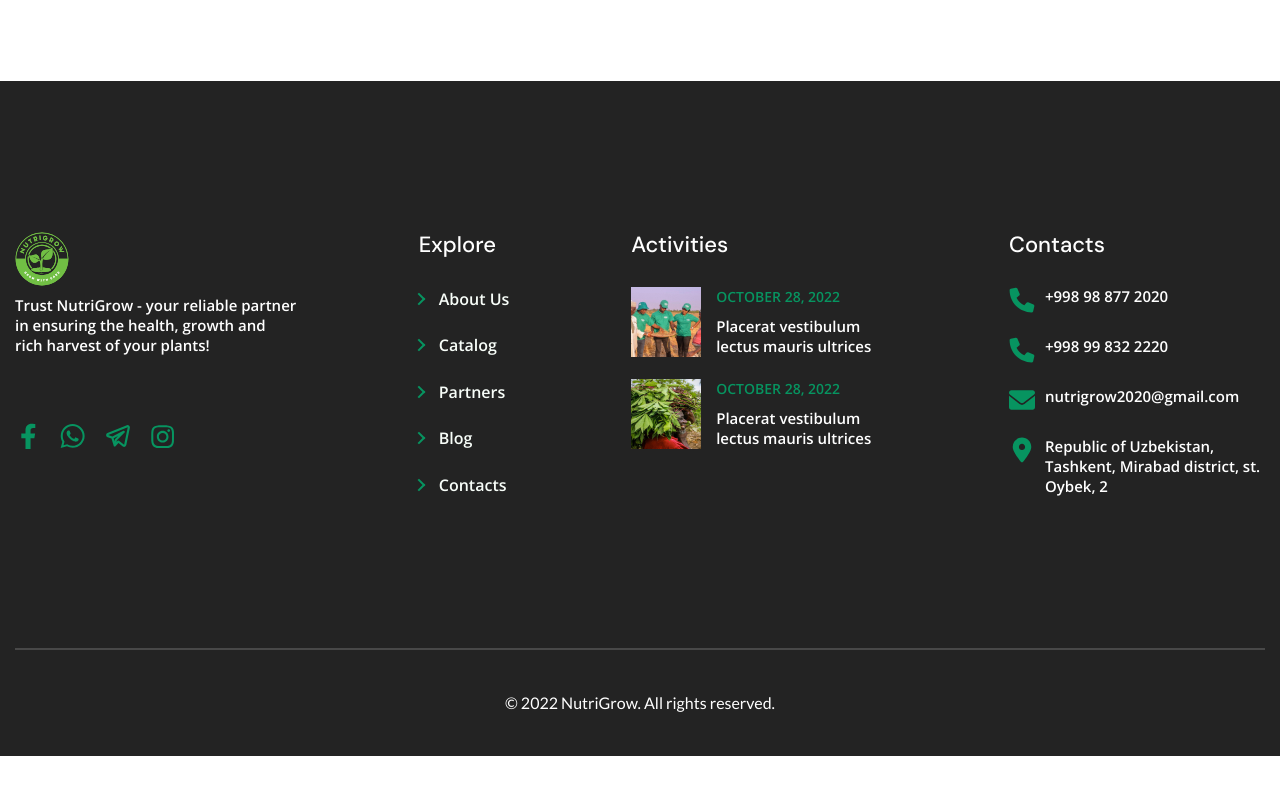
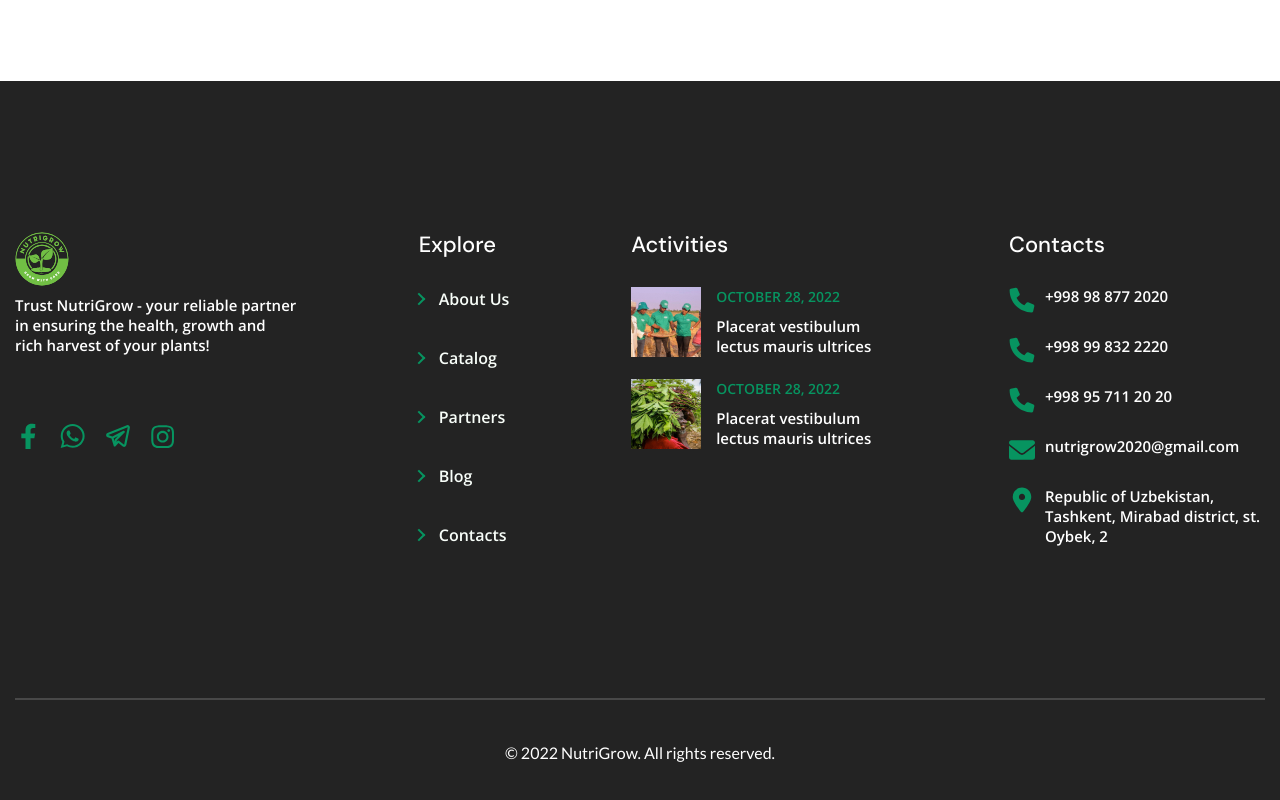
Before and after one commit to Zohid7717/nutrigrow2, a Next.js app: page /en in a window 1280 px wide. Shown: the part 3135-3935 px from the top of the page. Before the commit the page ends 3891 px from the top, so only its background shows below. Built offline with nearby package versions, Linux system fonts and the light colour scheme.

Commit message:
04 .03.24

```diff
--- a/src/components/TheFooter/FooterContact.tsx
+++ b/src/components/TheFooter/FooterContact.tsx
@@ -21,6 +21,12 @@ function FooterContact() {
           </svg>
           <p>+998 99 832 2220</p>
         </Link>
+        <Link href="tel:+998957112020">
+          <svg width="20" height="21" viewBox="0 0 20 21" fill="none" xmlns="http://www.w3.org/2000/svg">
+            <path d="M19.9609 15.6172L19.0234 19.5625C18.9062 20.1484 18.4375 20.5391 17.8516 20.5391C8.00781 20.5 0 12.4922 0 2.64844C0 2.0625 0.351562 1.59375 0.9375 1.47656L4.88281 0.539062C5.42969 0.421875 6.01562 0.734375 6.25 1.24219L8.08594 5.5C8.28125 6.00781 8.16406 6.59375 7.73438 6.90625L5.625 8.625C6.95312 11.3203 9.14062 13.5078 11.875 14.8359L13.5938 12.7266C13.9062 12.3359 14.4922 12.1797 15 12.375L19.2578 14.2109C19.7656 14.4844 20.0781 15.0703 19.9609 15.6172Z" fill="#079460" />
+          </svg>
+          <p>+998 95 711 20 20</p>
+        </Link>
         <Link href="mailto:nutrigrow2020@gmail.com">
           <svg width="20" height="15" viewBox="0 0 20 15" fill="none" xmlns="http://www.w3.org/2000/svg">
             <path d="M10 11.25C9.33594 11.25 8.67188 11.0547 8.125 10.625L0 4.29688V13.125C0 14.1797 0.820312 15 1.875 15H18.125C19.1406 15 20 14.1797 20 13.125V4.29688L11.8359 10.625C11.2891 11.0547 10.625 11.25 10 11.25ZM0.625 3.20312L8.90625 9.64844C9.53125 10.1172 10.4297 10.1172 11.0547 9.64844L19.3359 3.20312C19.7266 2.89062 20 2.38281 20 1.875C20 0.859375 19.1406 0 18.125 0H1.875C0.820312 0 0 0.859375 0 1.875C0 2.38281 0.234375 2.89062 0.625 3.20312Z" fill="#079460" />
```
